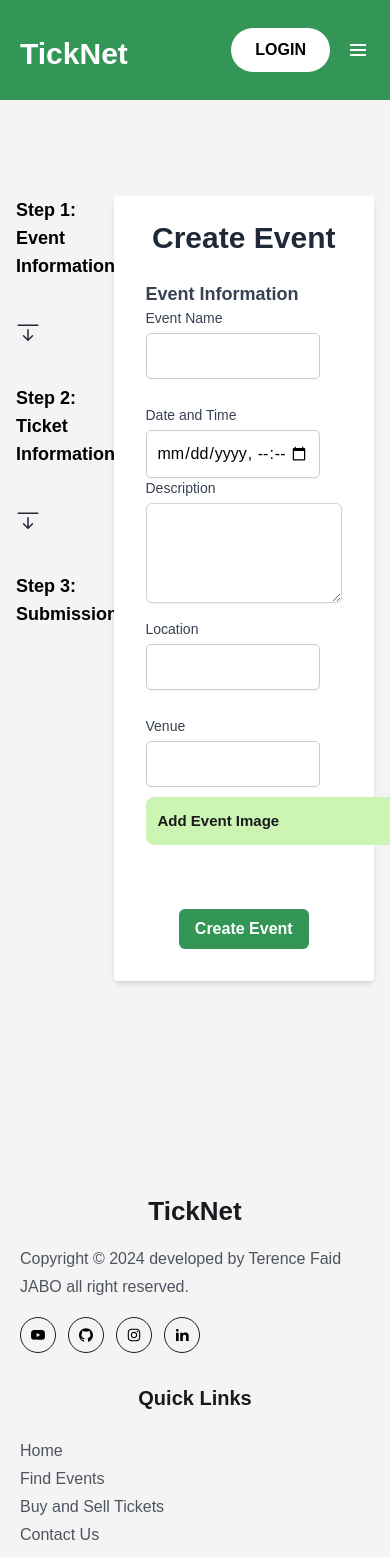
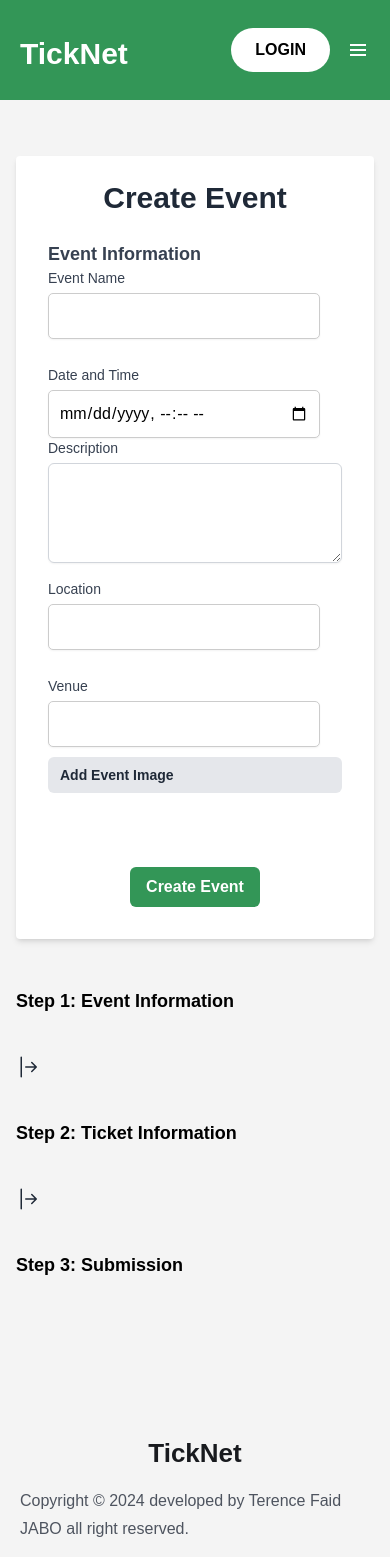
Before and after one commit to faid-terence/Eve-Ease, a React (Vite) app: page /create-event in a window 390 px wide. Shown: the top 1557 px of the page. Built offline with nearby package versions, Linux system fonts and the light colour scheme.

Commit message:
feat(crate-event-form):mobile responsiveness

```diff
--- a/src/pages/CreateEventPage.jsx
+++ b/src/pages/CreateEventPage.jsx
@@ -1,12 +1,12 @@
 import React, { useState } from "react";
 import { FontAwesomeIcon } from "@fortawesome/react-fontawesome";
-import { BsArrowBarDown } from "react-icons/bs";
+import { BsArrowBarDown, BsArrowBarRight } from "react-icons/bs";
 
 const CreateEventPage = () => {
   const [eventData, setEventData] = useState({
     eventName: "",
     eventDescription: "",
-    eventDate: "",
+    eventDateTime: "",
     eventLocation: "",
     eventVenue: "",
   });
@@ -24,35 +24,11 @@ const CreateEventPage = () => {
     console.log("Event Data Submitted:", eventData);
   };
 
+  const isMediumDevice = window.innerWidth <= 768;
+
   return (
-    <div className="flex w-full max-w-5xl mx-auto my-[140px]">
-      <div className="w-1/4 p-4">
-  {/* Stepper */}
-  <div className="flex flex-col space-y-10">
-    <div className="text-lg font-semibold">
-      Step 1: Event Information
-    </div>
-    {/* Add more steps as needed */}
-
-    <div className="flex items-center text-gray-800">
-      <BsArrowBarDown className="text-2xl" />
-    </div>
-
-    <div className="text-lg font-semibold">
-      Step 2: Ticket Information
-    </div>
-
-    <div className="flex items-center text-gray-800">
-      <BsArrowBarDown className="text-2xl" />
-    </div>
-
-    <div className="text-lg font-semibold">
-      Step 3: Submission
-    </div>
-  </div>
-</div>
-
-      <div className="w-3/4 p-4">
+    <div className="flex flex-col w-full max-w-5xl mx-auto my-[100px]">
+      <div className="w-full p-4">
         <div className="bg-white shadow-md rounded px-8 pt-6 pb-8 mb-4">
           <h2 className="text-3xl mb-6 font-bold text-center text-gray-800">
             Create Event
@@ -148,7 +124,7 @@ const CreateEventPage = () => {
                   />
                 </div>
               </div>
-              <div className="relative w-[430px] h-[50px]">
+              <div className="relative w-full h-12">
                 <input
                   type="file"
                   name="photo"
@@ -158,7 +134,7 @@ const CreateEventPage = () => {
                 />
                 <label
                   htmlFor="customFile"
-                  className="absolute top-0 left-0 w-full flex items-center px-[0.75rem] py-[0.75rem] text-[15px] leading-6 overflow-hidden bg-[#CCF4B3] text-headingColor font-semibold rounded-lg truncate cursor-pointer"
+                  className="absolute top-0 left-0 w-full flex items-center px-3 py-2 text-sm leading-5 text-gray-800 bg-gray-200 font-semibold rounded-md truncate cursor-pointer"
                 >
                   Add Event Image
                 </label>
@@ -175,6 +151,29 @@ const CreateEventPage = () => {
           </form>
         </div>
       </div>
+      <div className="w-full p-4">
+        <div className="flex flex-col space-y-10">
+          <div className="text-lg font-semibold">Step 1: Event Information</div>
+          <div className="flex items-center text-gray-800">
+            {isMediumDevice ? (
+              <BsArrowBarRight className="text-2xl" />
+            ) : (
+              <BsArrowBarDown className="text-2xl" />
+            )}
+          </div>
+          <div className="text-lg font-semibold">
+            Step 2: Ticket Information
+          </div>
+          <div className="flex items-center text-gray-800">
+            {isMediumDevice ? (
+              <BsArrowBarRight className="text-2xl" />
+            ) : (
+              <BsArrowBarDown className="text-2xl" />
+            )}
+          </div>
+          <div className="text-lg font-semibold">Step 3: Submission</div>
+        </div>
+      </div>
     </div>
   );
 };
```
